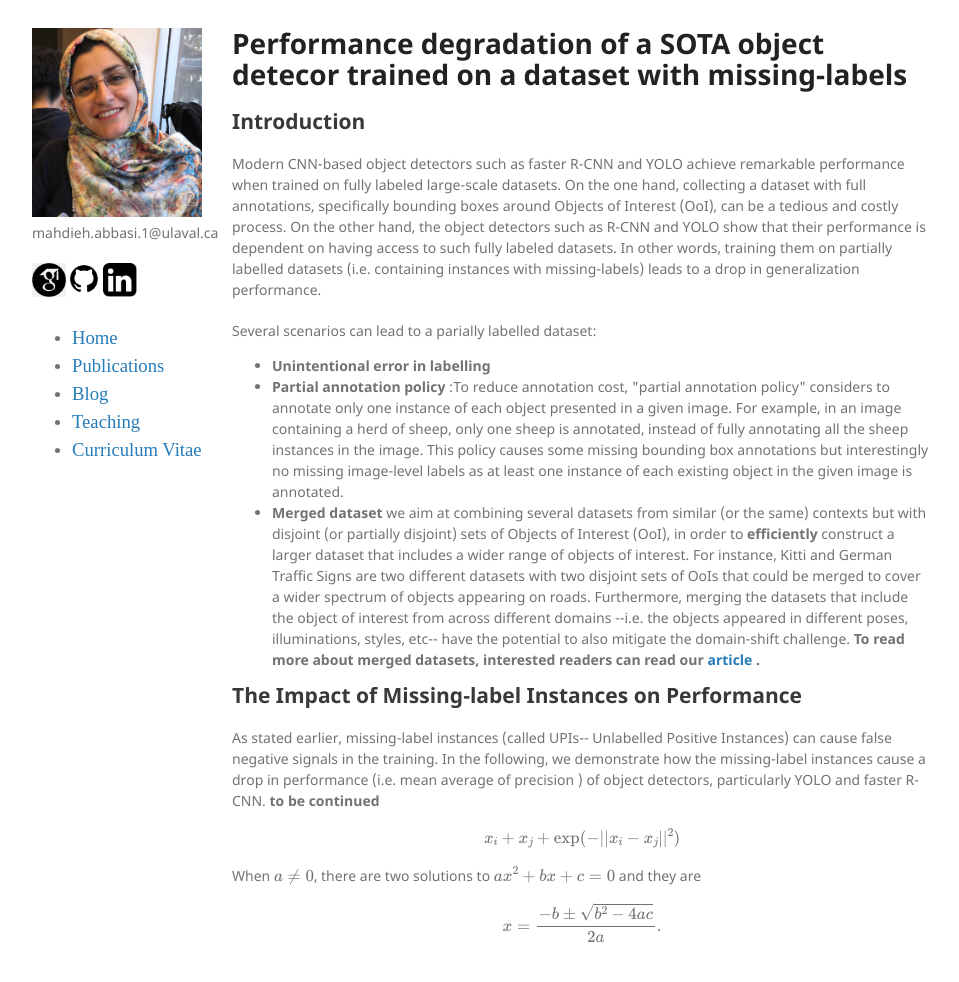
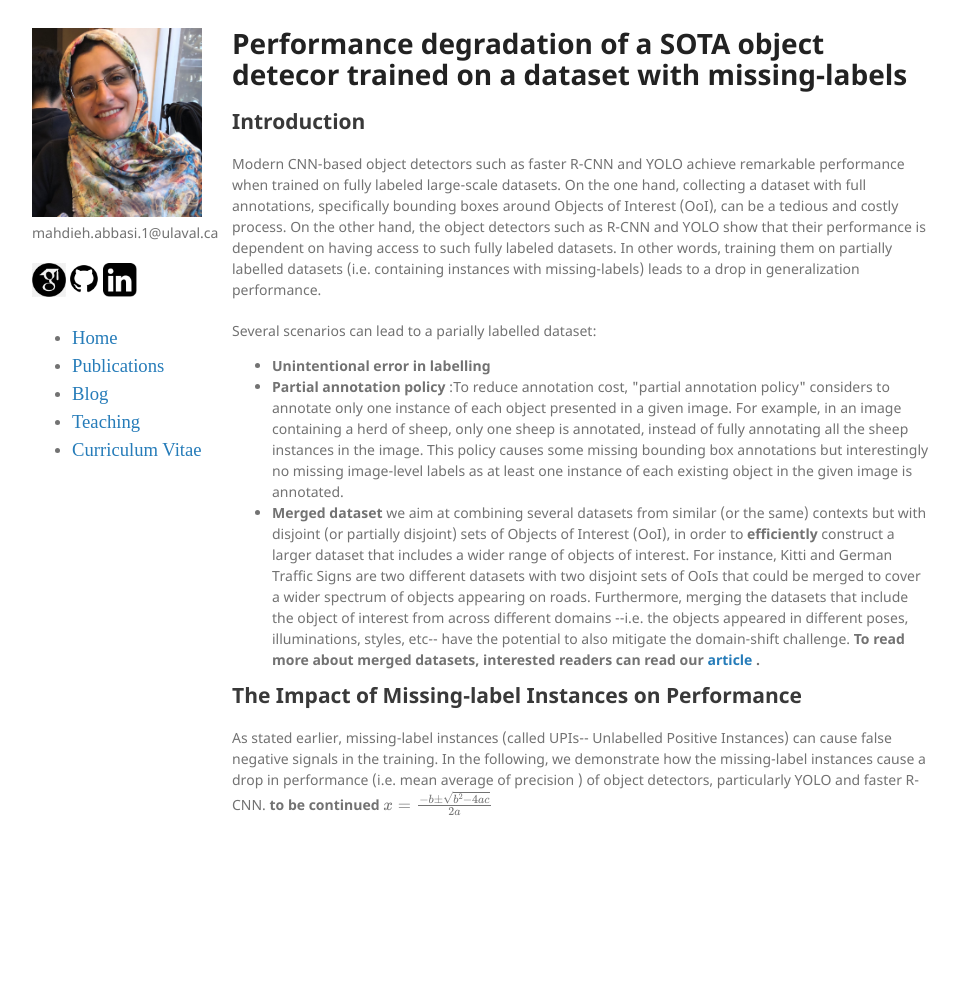
Before and after one commit to mahdaneh/mahdaneh.github.io, a Jekyll site: the page built from Blogs/Object_Detector.html, in a window 1280 px wide and 1059 px high. Shown: the top 982 px of the window, without its empty margins (158-1117 px from the left). Built offline with Jekyll 4.4.1, drawn with Linux system fonts in a browser that asks for light colours; formulas are drawn with MathJax 3.

Commit message:
Update Object_Detector.html

```diff
--- a/Blogs/Object_Detector.html
+++ b/Blogs/Object_Detector.html
@@ -54,8 +54,9 @@ layout: default
       can cause false negative signals in the training. In the following, we demonstrate how the missing-label instances cause a drop in performance
       (i.e. mean average of precision ) of object detectors, particularly YOLO and faster R-CNN. <b>to be continued</b>
 
-      \[x_i+x_j+\exp(-||x_i-x_j||^2)\]
 
-       When \(a \ne 0\), there are two solutions to \(ax^2 + bx + c = 0\) and they are
-  \[x = {-b \pm \sqrt{b^2-4ac} \over 2a}.\]
+
+
+      $x=\frac{-b\pm\sqrt{b^2-4ac}}{2a}$
+
     </section>
```
